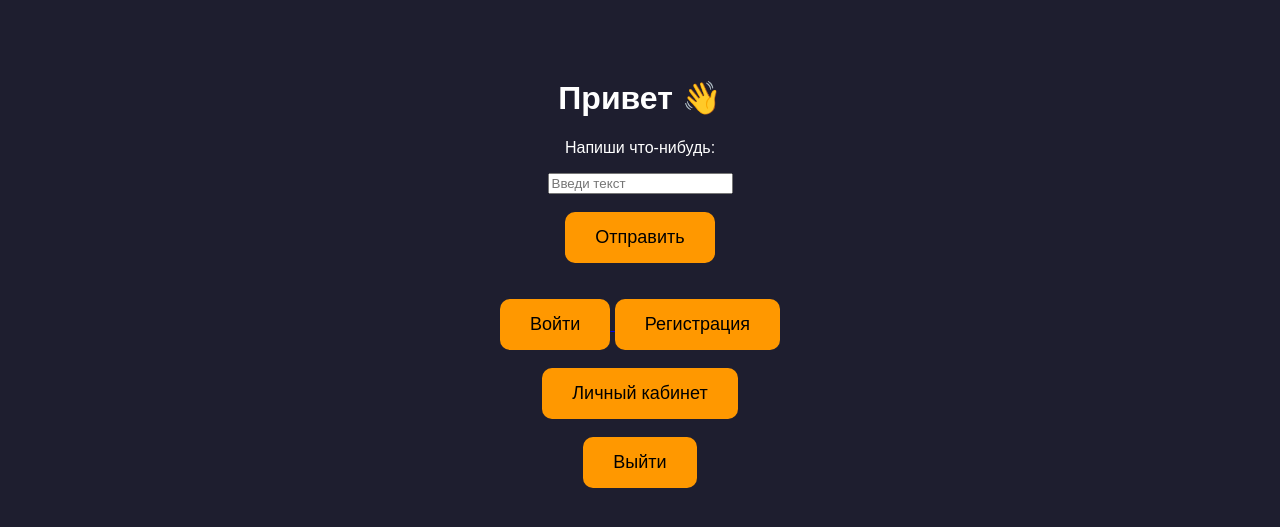
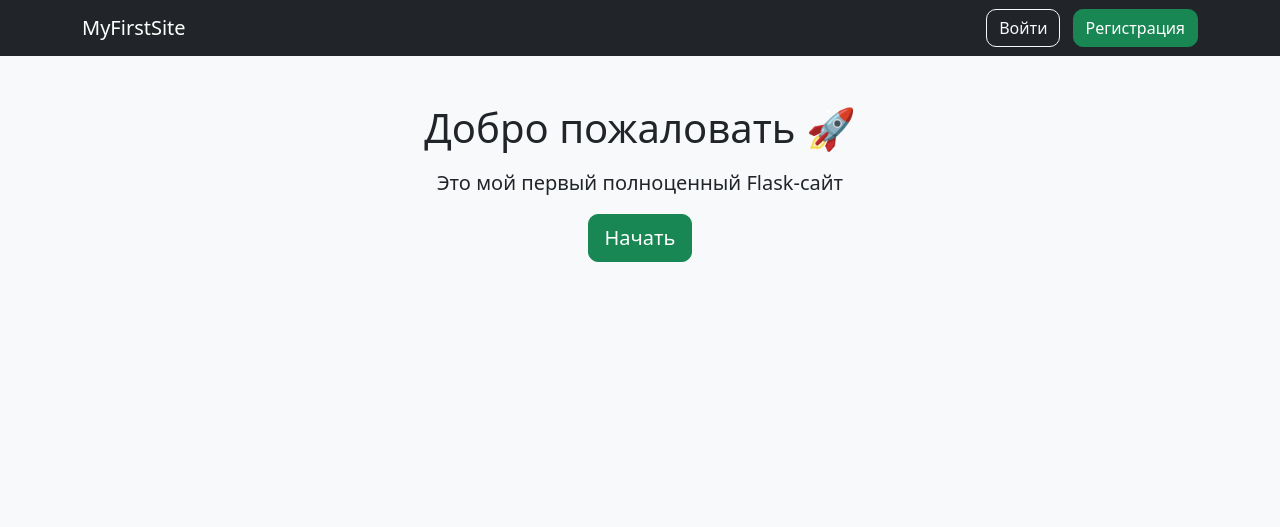
Before and after one commit to EvilKrampus/my_first_site, a Python web app: template templates/index.html in a window 1280 px wide. Shown: the top 527 px of the page. Run offline with Jinja, Linux system fonts and the light colour scheme; the template is opened without the code that fills it, so the values that code supplies are empty.

Commit message:
show flash messages in base template

```diff
--- a/static/css/style.css
+++ b/static/css/style.css
@@ -1,20 +1,7 @@
 body {
-    background-color: #1e1e2f;
-    color: white;
-    font-family: Arial, sans-serif;
-    text-align: center;
-    padding-top: 50px;
+    font-family: system-ui, -apple-system, BlinkMacSystemFont, sans-serif;
 }
 
-button {
-    background-color: #ff9800;
-    border: none;
-    padding: 15px 30px;
-    font-size: 18px;
+.btn {
     border-radius: 10px;
-    cursor: pointer;
 }
-
-button:hover {
-    background-color: #ffa726;
-}
--- /dev/null
+++ b/templates/base.html
@@ -0,0 +1,48 @@
+<!DOCTYPE html>
+<html lang="ru">
+<head>
+    <meta charset="UTF-8">
+    <title>{% block title %}Мой сайт{% endblock %}</title>
+
+    <!-- Bootstrap -->
+    <link href="https://cdn.jsdelivr.net/npm/bootstrap@5.3.2/dist/css/bootstrap.min.css" rel="stylesheet">
+
+    <!-- CSS -->
+    <link rel="stylesheet" href="{{ url_for('static', filename='css/style.css') }}">
+</head>
+<body class="bg-light">
+
+<nav class="navbar navbar-expand-lg navbar-dark bg-dark">
+  <div class="container">
+    <a class="navbar-brand" href="/">MyFirstSite</a>
+
+    <div>
+      {% if session.get("user") %}
+        <a class="btn btn-outline-light me-2" href="/profile">Профиль</a>
+        <a class="btn btn-danger" href="/logout">Выйти</a>
+      {% else %}
+        <a class="btn btn-outline-light me-2" href="/login-page">Войти</a>
+        <a class="btn btn-success" href="/register-page">Регистрация</a>
+      {% endif %}
+    </div>
+  </div>
+</nav>
+
+<div class="container mt-5">
+
+    {% with messages = get_flashed_messages(with_categories=true) %}
+      {% if messages %}
+        {% for category, message in messages %}
+          <div class="alert alert-{{ category }} mt-3">
+            {{ message }}
+          </div>
+        {% endfor %}
+      {% endif %}
+    {% endwith %}
+
+    {% block content %}{% endblock %}
+</div>
+
+
+</body>
+</html>
--- a/templates/index.html
+++ b/templates/index.html
@@ -1,39 +1,14 @@
-<!DOCTYPE html>
-<html>
-<head>
-    <meta charset="UTF-8">
-    <title>Мой сайт</title>
-    <link rel="stylesheet" href="{{ url_for('static', filename='css/style.css') }}">
-</head>
-<body>
+{% extends "base.html" %}
 
-    <h1>Привет 👋</h1>
-    <p>Напиши что-нибудь:</p>
+{% block title %}Главная{% endblock %}
 
-    <form action="/result" method="post">
-        <input type="text" name="user_text" placeholder="Введи текст">
-        <br><br>
-        <button type="submit">Отправить</button>
-    </form>
+{% block content %}
+<div class="text-center">
+    <h1 class="mb-3">Добро пожаловать 🚀</h1>
+    <p class="lead">Это мой первый полноценный Flask-сайт</p>
 
-    <br><br>
-<a href="/login-page">
-    <button>Войти</button>
-</a>
-
-<a href="/register-page">
-    <button>Регистрация</button>
-</a>
-
-<br><br>
-<a href="/profile">
-    <button>Личный кабинет</button>
-</a>
-
-<br><br>
-<a href="/logout">
-    <button>Выйти</button>
-</a>
-
-</body>
-</html>
+    {% if not session.get("user") %}
+        <a href="/register-page" class="btn btn-success btn-lg">Начать</a>
+    {% endif %}
+</div>
+{% endblock %}
```
Also changed, not shown: app.py (+19 -10 lines), templates/login.html (+19 -18 lines), templates/profile.html (+10 -24 lines), templates/register.html (+19 -18 lines).
